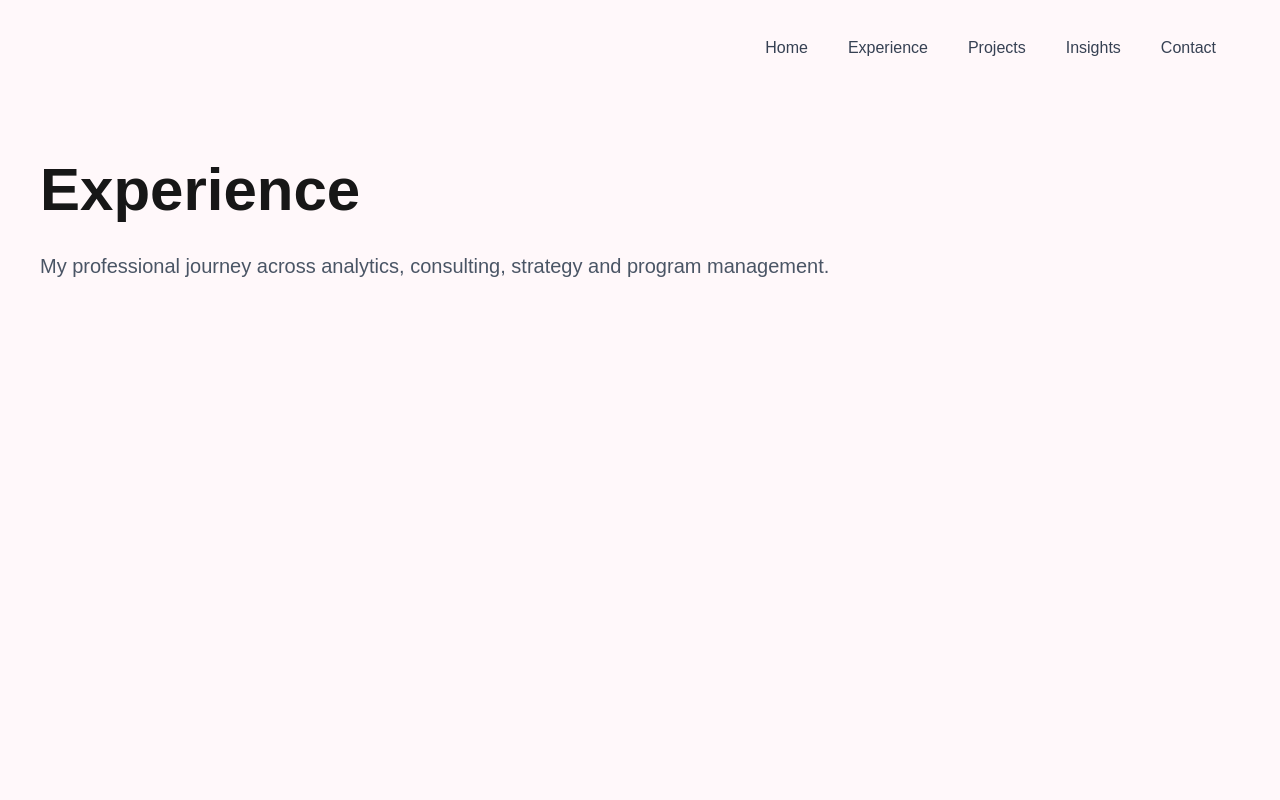
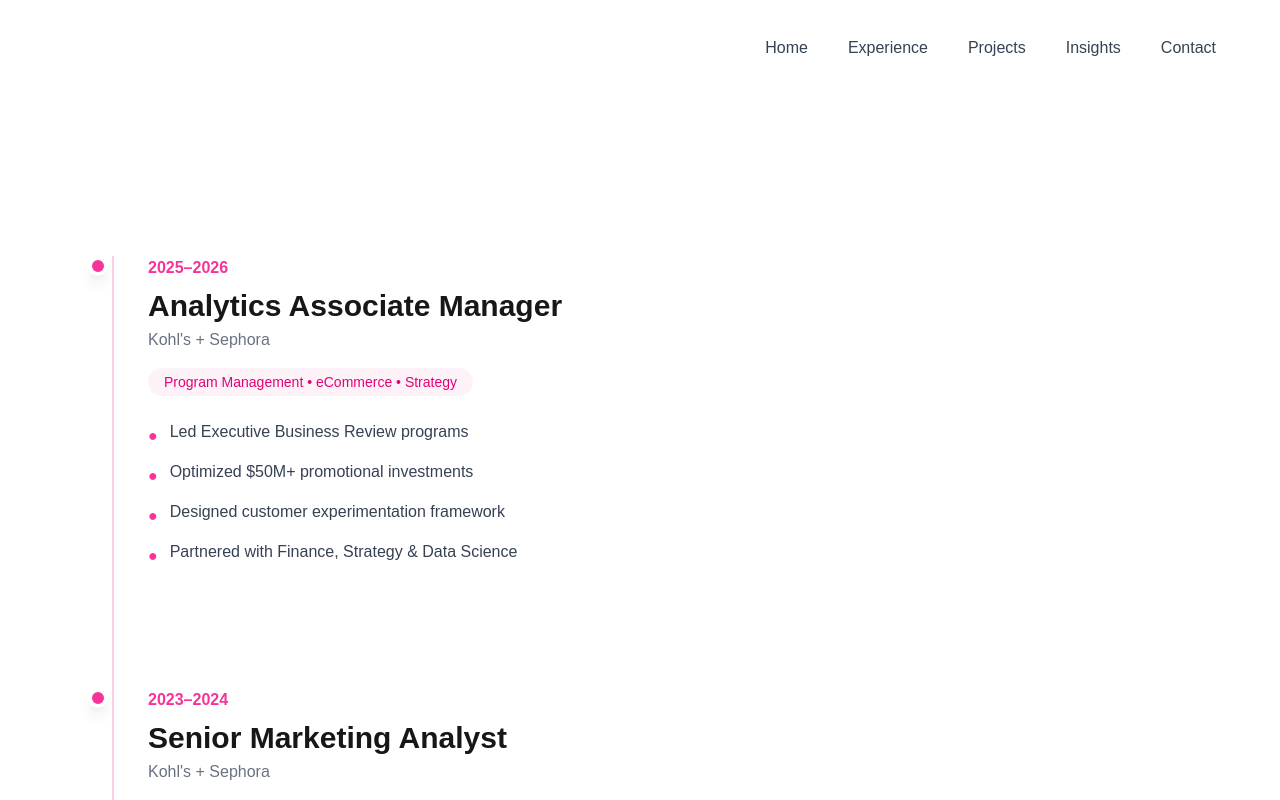
Before and after one commit to mgoel123-max/mridula-portfolio, a Next.js app: page /experience in a window 1280 px wide. Shown: the top 800 px of the page. Built offline with nearby package versions, Linux system fonts and the light colour scheme.

Commit message:
expereince timeline

```diff
--- /dev/null
+++ b/app/components/Experience/Experience.tsx
@@ -0,0 +1,30 @@
+import Timeline from "./Timeline";
+
+export default function Experience() {
+  return (
+<section className="bg-white pt-40 pb-24">
+      <div className="max-w-6xl mx-auto px-6">
+
+        <div className="text-center mb-24">
+
+          <p className="uppercase tracking-[0.35em] text-pink-500 font-semibold mb-4">
+
+          </p>
+
+          <h1 className="text-6xl font-bold mb-8">
+
+          </h1>
+
+          <p className="text-gray-600 max-w-3xl mx-auto text-lg leading-8">
+
+          </p>
+
+        </div>
+
+        <Timeline />
+
+      </div>
+
+    </section>
+  );
+}
--- /dev/null
+++ b/app/components/Experience/Timeline.tsx
@@ -0,0 +1,25 @@
+import { experiences } from "@/data/experience";
+import TimelineCard from "./TimelineCard";
+
+export default function Timeline() {
+  return (
+    <div className="relative">
+
+      {/* Vertical Line */}
+
+      <div className="absolute left-6 top-0 h-full w-[2px] bg-pink-200" />
+
+      <div className="space-y-20">
+
+        {experiences.map((experience, index) => (
+          <TimelineCard
+            key={index}
+            experience={experience}
+          />
+        ))}
+
+      </div>
+
+    </div>
+  );
+}
--- /dev/null
+++ b/app/components/Experience/TimelineCard.tsx
@@ -0,0 +1,59 @@
+type Props = {
+  experience: {
+    year: string;
+    company: string;
+    title: string;
+    category: string;
+    achievements: string[];
+  };
+};
+
+export default function TimelineCard({ experience }: Props) {
+  return (
+    <div className="relative flex gap-10">
+
+      {/* Timeline Dot */}
+
+      <div className="relative z-10 flex-shrink-0">
+
+        <div className="w-5 h-5 rounded-full bg-pink-500 border-4 border-white shadow-lg" />
+
+      </div>
+
+      {/* Content */}
+
+      <div className="pb-10">
+
+        <p className="text-pink-500 font-semibold mb-2">
+          {experience.year}
+        </p>
+
+        <h2 className="text-3xl font-bold mb-1">
+          {experience.title}
+        </h2>
+
+        <p className="text-gray-500 mb-4">
+          {experience.company}
+        </p>
+
+        <span className="inline-block rounded-full bg-pink-50 text-pink-600 px-4 py-1 text-sm mb-6">
+          {experience.category}
+        </span>
+
+        <ul className="space-y-3">
+          {experience.achievements.map((achievement) => (
+            <li
+              key={achievement}
+              className="flex items-start gap-3 text-gray-700"
+            >
+              <span className="text-pink-500 mt-1">●</span>
+              <span>{achievement}</span>
+            </li>
+          ))}
+        </ul>
+
+      </div>
+
+    </div>
+  );
+}
--- a/app/experience/page.tsx
+++ b/app/experience/page.tsx
@@ -1,23 +1,11 @@
 import Navbar from "../components/Navbar/Navbar";
+import Experience from "../components/Experience/Experience";
 
-export default function Experience() {
+export default function ExperiencePage() {
   return (
     <>
       <Navbar />
-
-      <main className="min-h-screen bg-[#FFF8FA] pt-40 px-10">
-
-        <h1 className="text-6xl font-bold">
-          Experience
-        </h1>
-
-        <p className="mt-8 text-xl text-gray-600">
-          My professional journey across analytics,
-          consulting, strategy and program management.
-        </p>
-
-      </main>
-
+      <Experience />
     </>
   );
 }
--- /dev/null
+++ b/data/experience.ts
@@ -0,0 +1,103 @@
+export const experiences = [
+  {
+    year: "2025–2026",
+    company: "Kohl's + Sephora",
+    title: "Analytics Associate Manager",
+    category: "Program Management • eCommerce • Strategy",
+
+    achievements: [
+      "Led Executive Business Review programs",
+      "Optimized $50M+ promotional investments",
+      "Designed customer experimentation framework",
+      "Partnered with Finance, Strategy & Data Science"
+    ]
+  },
+
+  {
+    year: "2023–2024",
+    company: "Kohl's + Sephora",
+    title: "Senior Marketing Analyst",
+
+    category: "Customer Growth • Beauty • Marketing Analytics",
+
+    achievements: [
+      "Built customer segmentation strategy",
+      "Created executive KPI dashboards",
+      "Presented to Board of Directors",
+      "Supported $2B Beauty business"
+    ]
+  },
+
+  {
+    year: "2022",
+    company: "Kohl's + Sephora",
+    title: "Senior Marketing Analyst",
+
+    category: "Marketing Analytics • Program Management ",
+
+    achievements: [
+      "Built media attribution platform",
+      "Improved efficiency on $350M media budget",
+      "Led cross-functional implementation"
+    ]
+  },
+
+  {
+    year: "2021–2022",
+    company: "Nielsen",
+    title: "Senior Modeling Analyst",
+
+    category: "Marketing Mix Modeling",
+
+    achievements: [
+      "Delivered four Marketing Mix Models",
+      "Optimized marketing investments"
+    ]
+  },
+
+  {
+    year: "2020",
+    company: "TWO12",
+
+    title: "Product Marketing MBA Intern",
+
+    category: "Growth",
+
+    achievements: [
+      "Acquired 200+ paying customers",
+      "Designed lead generation strategy"
+    ]
+  },
+
+  {
+    year: "2019-2021",
+
+    company: "University of Texas at Austin",
+
+    title: "MBA Candidate, McCombs School of Business",
+
+    category: "Marketing and Technology",
+
+    achievements: [
+      "Led consulting engagements for Dell, SAP, and Ripple Labs",
+      "Merit based scholarship recipient"
+    ]
+  },
+
+  {
+    year: "2015–2019",
+
+    company: "EXL Services",
+
+    title: "Analytics Assistant Manager",
+
+    category: "Analytics Consulting",
+
+    achievements: [
+      "Saved clients $1.5M annually",
+      "Automated 40+ reports",
+      "Reduced customer default rates",
+      "Improved repeat purchase by 5%"
+    ]
+  }
+];
```
